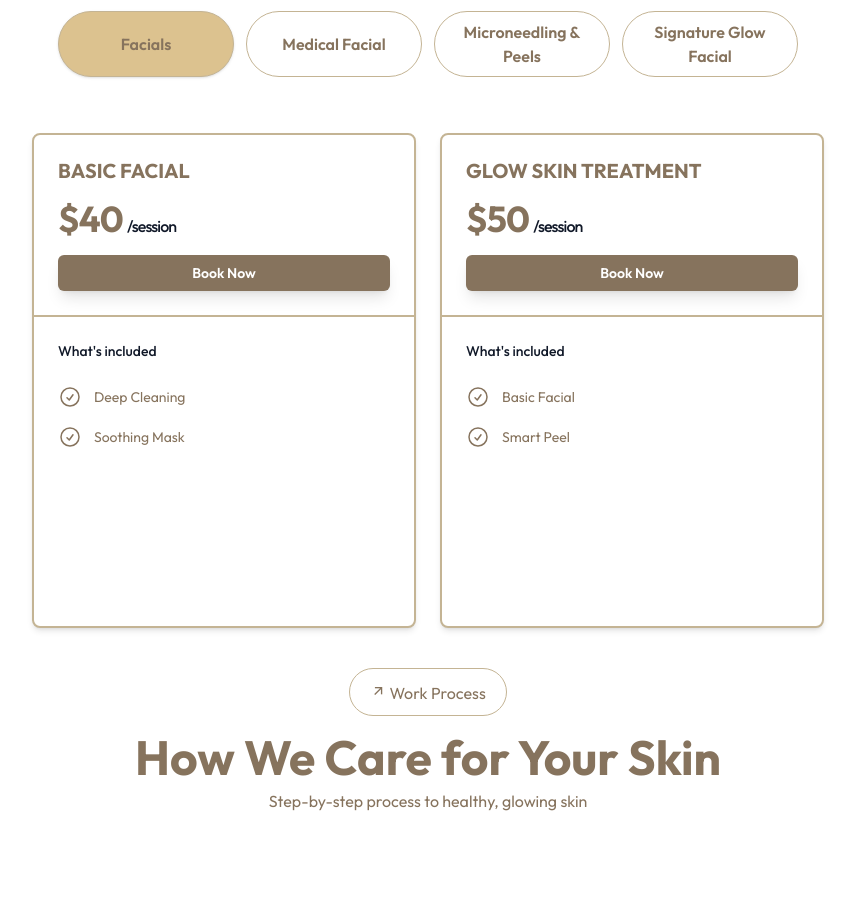
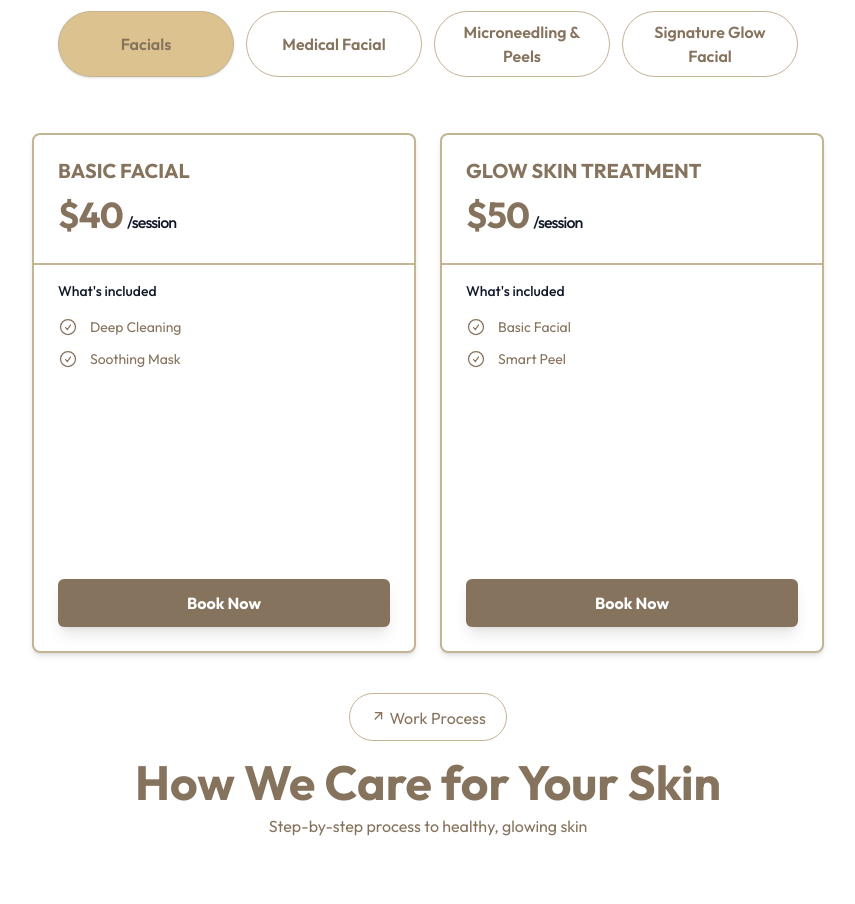
Before and after one commit to shiftcode-lb/skinCareByZahraa, a React (Vite) app in the folder frontend/: page / in a window 1280 px wide. Shown: the part 1880-2784 px from the top of the page, without its empty margins (212-1067 px from the left). Built offline with nearby package versions, Linux system fonts and the light colour scheme; a web font is replaced by a local one.

Commit message:
Added New Changes

```diff
--- a/frontend/src/components/PriceCard.jsx
+++ b/frontend/src/components/PriceCard.jsx
@@ -2,40 +2,55 @@ import React from "react";
 
 const PriceCard = ({ title, price, period, buttonText, features, onBook }) => {
   return (
-    <div className="bg-white border-2 rounded-lg shadow-md w-full h-[495px] max-w-sm mx-auto border-borderColor " data-aos="fade-up" data-aos-delay="300">
-      <div className="p-6">
+    <div
+      className="bg-white border-2 rounded-lg shadow-md w-full h-[520px] max-w-sm mx-auto border-borderColor flex flex-col justify-between"
+      data-aos="fade-up"
+      data-aos-delay="300"
+    >
+      <div>
+        <div className="p-6 pb-4">
           <div className="flex items-center">
             <h2 className="text-xl uppercase font-bold leading-6 text-primary">
               {title}
             </h2>
           </div>
-        <p className="my-4 text-4xl font-bold tracking-tight text-primary">
+          <p className="my-3 text-4xl font-bold tracking-tight text-primary">
             ${price}
             <span className="text-base font-medium text-gray-900 ml-1">
               {period}
             </span>
           </p>
-        <div className="relative">
-          <div className="flex-col">
-            <button onClick={onBook ? onBook : () => {}} className="text-sm shadow-lg mt-3 block w-full rounded-md
-            bg-primary hover:bg-[#6f5e4b] hover:border-primary transform hover:scale-101 transition duration-200 py-2 text-center  font-semibold text-background cursor-pointer ">
-              {buttonText}
-            </button>
         </div>
-        </div>
-      </div>
-      <div className="px-6 pt-6 pb-8 border-t-2 border-borderColor">
+
+        <div className="px-6 pt-4 border-t-2 border-borderColor">
           <h3 className="text-sm font-medium text-gray-900">What's included</h3>
-        <ul role="list" className="mt-6 space-y-4">
+          <ul role="list" className="mt-4 space-y-3">
             {features.map((feature, i) => (
               <li key={i} className="flex space-x-3 items-center">
-            <svg xmlns="http://www.w3.org/2000/svg" fill="none" viewBox="0 0 24 24" strokeWidth="1.5" stroke="currentColor" className="w-6 h-6 text-primary">
-                  <path strokeLinecap="round" strokeLinejoin="round" d="M9 12.75L11.25 15 15 9.75M21 12a9 9 0 11-18 0 9 9 0 0118 0z"></path>
+                <svg
+                  xmlns="http://www.w3.org/2000/svg"
+                  fill="none"
+                  viewBox="0 0 24 24"
+                  strokeWidth="1.5"
+                  stroke="currentColor"
+                  className="w-5 h-5 text-primary shrink-0"
+                >
+                  <path strokeLinecap="round" strokeLinejoin="round" d="M9 12.75L11.25 15 15 9.75M21 12a9 9 0 11-18 0 9 9 0 0118 0z" />
                 </svg>
-              <span className=" text-primary text-sm  md:text-">{feature}</span>
+                <span className="text-primary text-sm">{feature}</span>
               </li>
             ))}
           </ul>
+        </div>
+      </div>
+
+      <div className="p-6 pt-0 mt-auto">
+        <button
+          onClick={onBook ? onBook : () => {}}
+          className="text-base shadow-lg block w-full rounded-md bg-primary hover:bg-[#6f5e4b] hover:border-primary transform hover:scale-[1.02] transition duration-200 py-3 text-center font-bold text-background cursor-pointer"
+        >
+          {buttonText}
+        </button>
       </div>
     </div>
   );
--- a/frontend/src/components/Pricing.jsx
+++ b/frontend/src/components/Pricing.jsx
@@ -7,7 +7,6 @@ import { Swiper, SwiperSlide } from "swiper/react";
 import { Pagination, Autoplay } from "swiper/modules";
 import "swiper/css";
 import "swiper/css/pagination";
-import { assets } from "../assets/assets";
 
 const Pricing = () => {
   const scrollToBookNow = () => {
@@ -59,9 +58,10 @@ const Pricing = () => {
           spaceBetween={20}
           slidesPerView={1}
           pagination={{ clickable: true }}
-          autoplay={{ delay: 3000, disableOnInteraction: false }}
+          autoplay={{ delay: 8000, disableOnInteraction: true }}
           loop={items.length > 1}
           grabCursor={true}
+          className="pb-12 !px-1"
         >
           {items.map((item, i) => (
             <SwiperSlide key={i} className="h-full flex justify-center">
```
Lines whose indentation alone changed are shown as unchanged.
